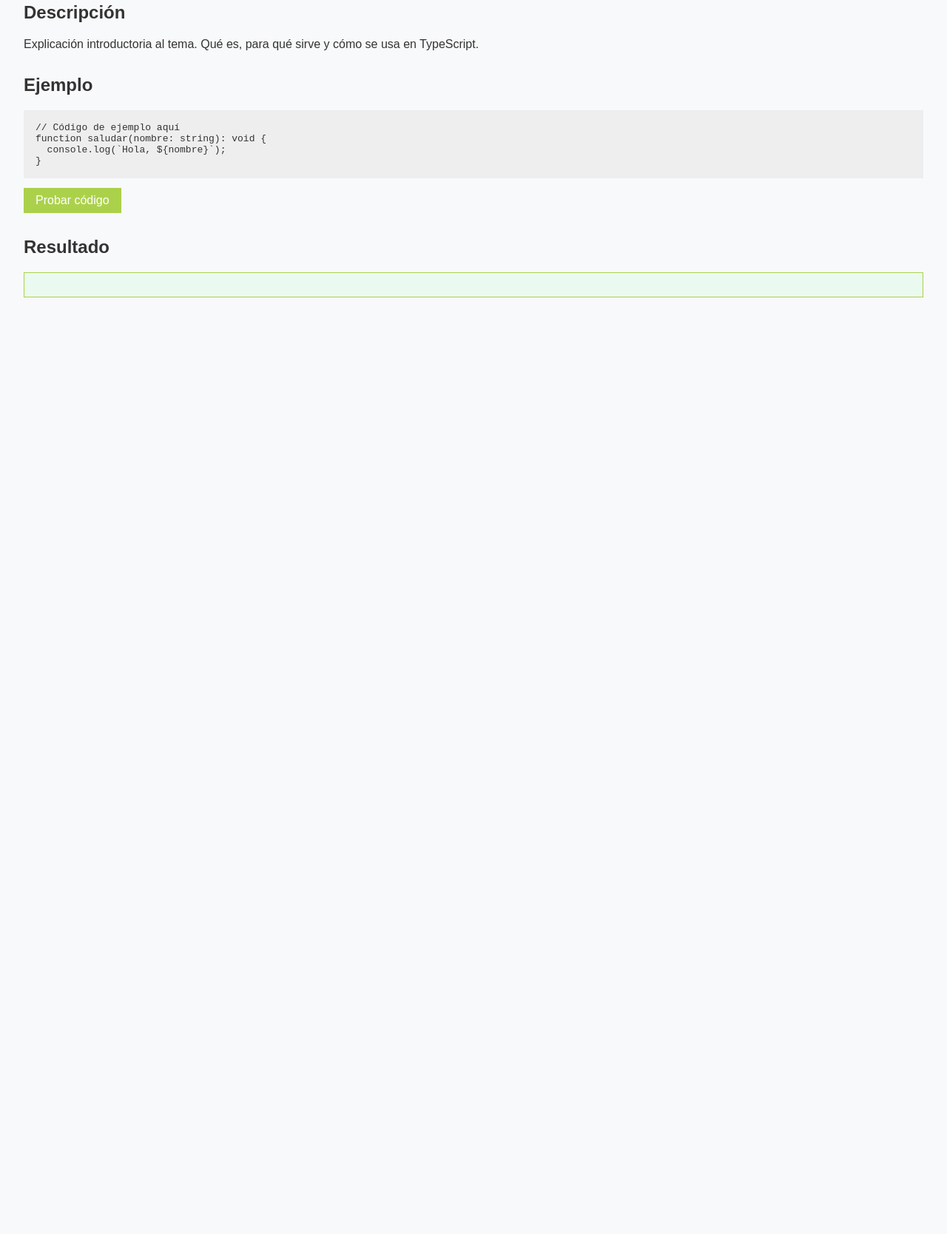
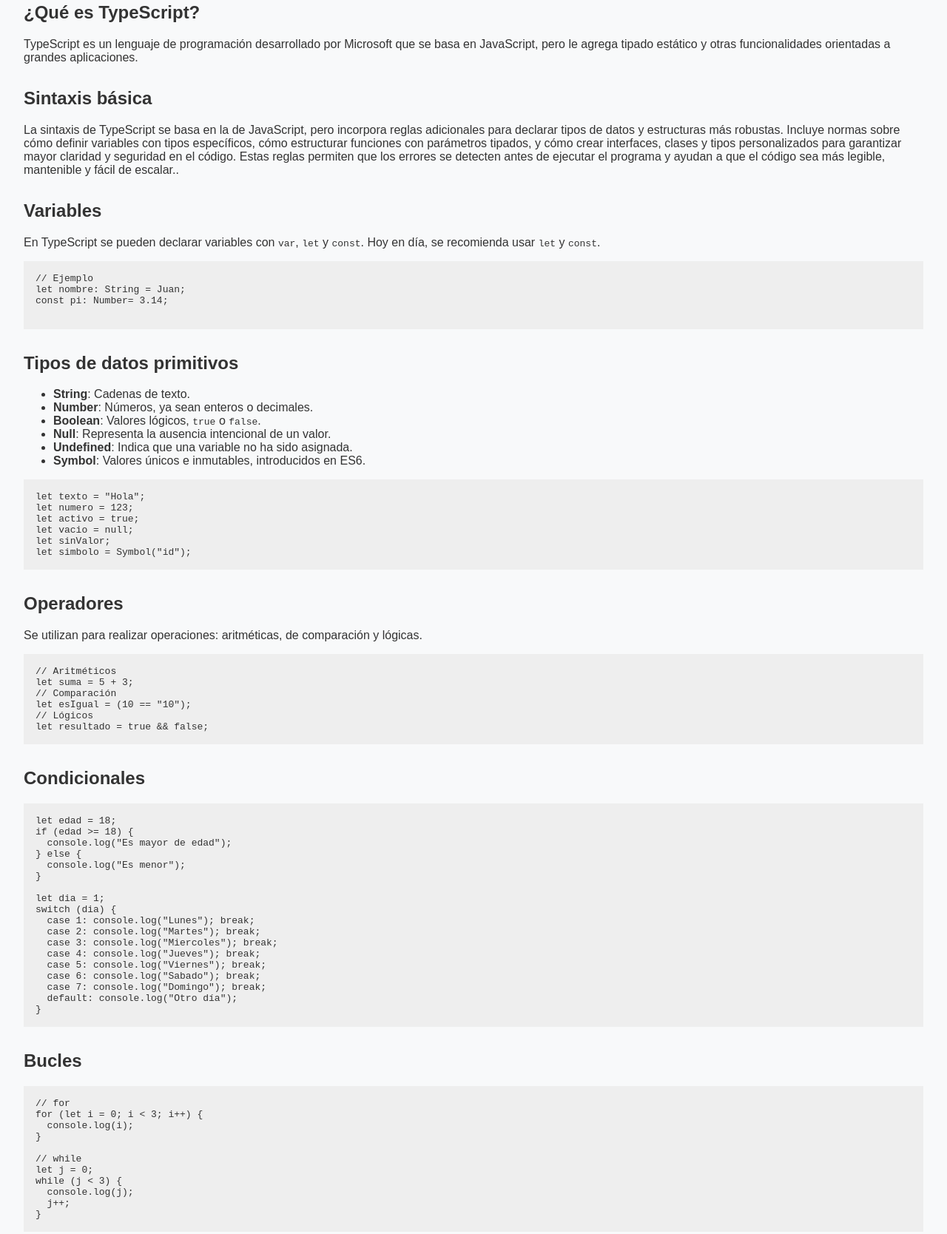
Before and after one commit to franvigna/TrainingJsTs, a plain HTML site: page TS/1. Fundamentos de TypeScript/index.html in a window 1280 px wide. Shown: the part 179-1847 px from the top of the page at 74% size. Before the commit the page ends 800 px from the top, so only its background shows below. Drawn offline with Linux system fonts and the light colour scheme.

Commit message:
cambio a type

```diff
--- a/TS/1. Fundamentos de TypeScript/index.html
+++ b/TS/1. Fundamentos de TypeScript/index.html
@@ -1,14 +1,14 @@
 <!DOCTYPE html>
 <html lang="es">
     <head>
-  <meta charset="UTF-8">
-  <meta name="viewport" content="width=device-width, initial-scale=1.0">
-  <title>Título del Tema - TypeScript</title>
-  <link rel="stylesheet" href="style.css">
+        <meta charset="UTF-8" />
+        <meta name="viewport" content="width=device-width, initial-scale=1.0" />
+        <title>1. Fundamentos de JavaScript</title>
+        <link rel="stylesheet" href="style.css" />
     </head>
     <body>
         <header>
-    <h1>Título del Tema</h1>
+            <h1>1. Fundamentos de TypeScript</h1>
             <nav>
                 <a href="../../index.html">← Volver al índice</a>
             </nav>
@@ -16,18 +16,136 @@
 
         <main>
             <section>
-      <h2>Descripción</h2>
-      <p>Explicación introductoria al tema. Qué es, para qué sirve y cómo se usa en TypeScript.</p>
+                <h2>¿Qué es TypeScript?</h2>
+                <p>
+                    TypeScript es un lenguaje de programación desarrollado por
+                    Microsoft que se basa en JavaScript, pero le agrega tipado estático y otras funcionalidades orientadas a grandes aplicaciones.
+                </p>
             </section>
 
             <section>
-      <h2>Ejemplo</h2>
-      <pre><code>// Código de ejemplo aquí
-function saludar(nombre: string): void {
-  console.log(`Hola, ${nombre}`);
+                <h2>Sintaxis básica</h2>
+                <p>
+                    La sintaxis de TypeScript se basa en la de JavaScript,
+                     pero incorpora reglas adicionales para declarar tipos de datos y
+                      estructuras más robustas. Incluye normas sobre cómo definir variables con tipos específicos,
+                      cómo estructurar funciones con parámetros tipados, y cómo crear interfaces, clases y tipos personalizados para garantizar mayor claridad y seguridad en el código. Estas reglas permiten que los errores se detecten antes de ejecutar el
+                     programa y ayudan a que el código sea más legible, mantenible y fácil de escalar..
+                </p>
+            </section>
+
+            <section>
+                <h2>Variables</h2>
+                <p>
+                    En TypeScript se pueden declarar variables con
+                    <code>var</code>, <code>let</code> y <code>const</code>. Hoy
+                    en día, se recomienda usar <code>let</code> y
+                    <code>const</code>.
+                </p>
+
+                <pre>
+<code>// Ejemplo
+let nombre: String = Juan;
+const pi: Number= 3.14;
+</code>
+</pre>
+            </section>
+
+            <section>
+                <h2>Tipos de datos primitivos</h2>
+                <ul>
+                    <li><strong>String</strong>: Cadenas de texto.</li>
+                    <li>
+                        <strong>Number</strong>: Números, ya sean enteros o
+                        decimales.
+                    </li>
+                    <li>
+                        <strong>Boolean</strong>: Valores lógicos,
+                        <code>true</code> o <code>false</code>.
+                    </li>
+                    <li>
+                        <strong>Null</strong>: Representa la ausencia
+                        intencional de un valor.
+                    </li>
+                    <li>
+                        <strong>Undefined</strong>: Indica que una variable no
+                        ha sido asignada.
+                    </li>
+                    <li>
+                        <strong>Symbol</strong>: Valores únicos e inmutables,
+                        introducidos en ES6.
+                    </li>
+                </ul>
+                <pre><code>let texto = "Hola";
+let numero = 123;
+let activo = true;
+let vacio = null;
+let sinValor;
+let simbolo = Symbol("id");
+</code></pre>
+            </section>
+
+            <section>
+                <h2>Operadores</h2>
+                <p>
+                    Se utilizan para realizar operaciones: aritméticas, de
+                    comparación y lógicas.
+                </p>
+                <pre><code>// Aritméticos
+let suma = 5 + 3;
+// Comparación
+let esIgual = (10 == "10");
+// Lógicos
+let resultado = true && false;
+</code></pre>
+            </section>
+
+            <section>
+                <h2>Condicionales</h2>
+                <pre><code>let edad = 18;
+if (edad >= 18) {
+  console.log("Es mayor de edad");
+} else {
+  console.log("Es menor");
+}
+
+let dia = 1;
+switch (dia) {
+  case 1: console.log("Lunes"); break;
+  case 2: console.log("Martes"); break;
+  case 3: console.log("Miercoles"); break;
+  case 4: console.log("Jueves"); break;
+  case 5: console.log("Viernes"); break;
+  case 6: console.log("Sabado"); break;
+  case 7: console.log("Domingo"); break;
+  default: console.log("Otro día");
 }
 </code></pre>
-      <button onclick="ejecutar()">Probar código</button>
+            </section>
+
+            <section>
+                <h2>Bucles</h2>
+                <pre><code>// for
+for (let i = 0; i < 3; i++) {
+  console.log(i);
+}
+
+// while
+let j = 0;
+while (j < 3) {
+  console.log(j);
+  j++;
+}
+</code></pre>
+            </section>
+
+            <section>
+                <h2>Ejemplo interactivo</h2>
+                <p>
+                    Hacé clic en el botón para mostrar un mensaje usando
+                    JavaScript:
+                </p>
+                <button onclick="mostrarMensaje()">Mostrar mensaje</button>
             </section>
 
             <section>
@@ -36,6 +154,6 @@
             </section>
         </main>
 
-  <!-- <script src="script.ts"></script> -->
+        <script src="script.js"></script>
     </body>
 </html>
```
Lines whose indentation alone changed are shown as unchanged.
